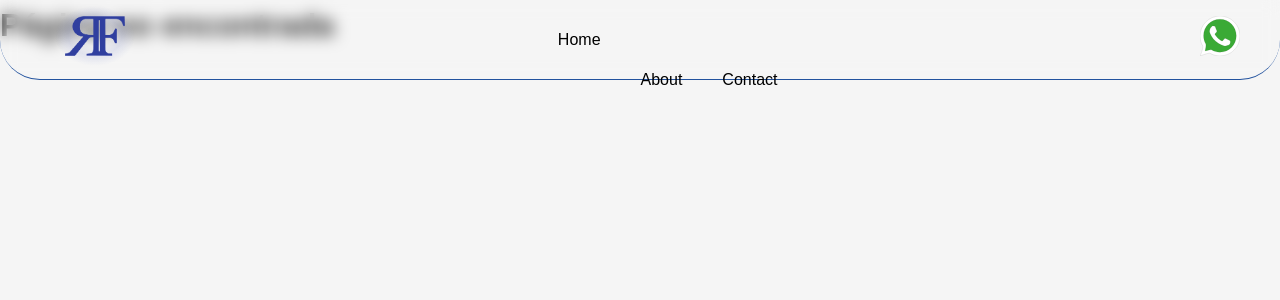
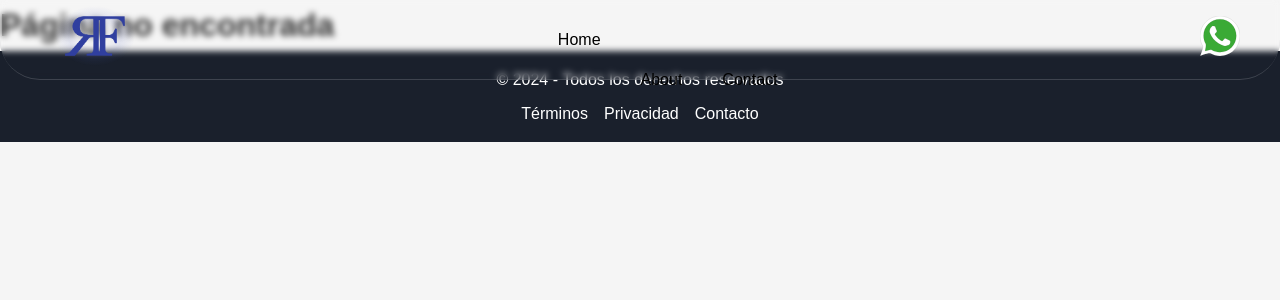
Before and after one commit to JoC204/rf-metalurgica, a React (Create React App) app: page /1 in a window 1280 px wide. Shown: the top 300 px of the page. Built offline with nearby package versions, Linux system fonts and the light colour scheme.

Commit message:
Footer.js
Tambien se creó el archivo CSS para el componente Footer.
Definir links y logo whatsapp.

```diff
--- a/src/App.js
+++ b/src/App.js
@@ -7,6 +7,7 @@ import About from "./components/About"; // Importamos el nuevo componente
 import Contact from "./components/Contact"; // Importamos el nuevo componente
 import PageTemplate from "./components/PageTemplate"; // Importamos el nuevo componente
 import WhatsAppButton from "./components/WhatsAppButton";
+import Footer from "./components/Footer";
 
 const pages = [
   { id: "home", title: "Inicio", content: "Bienvenido a nuestra página principal." },
@@ -24,6 +25,7 @@ const App = () => {
           <Route path="contact" element={<Contact />} />
           <Route path="/:pageId" element={<PageTemplate pages={pages} />} />
         </Routes>
+      <Footer />
       <WhatsAppButton />
     </Router>
   );
--- /dev/null
+++ b/src/Styles/Footer.css
@@ -0,0 +1,37 @@
+.footer {
+    width: 100%;
+    background-color: #1a202c;
+    color: white;
+    padding: 1rem 0;
+    text-align: center;
+    font-size: 0.875rem;
+  }
+
+  .footer-container {
+    max-width: 1200px;
+    margin: 0 auto;
+    padding: 0 1rem;
+  }
+
+  .footer nav {
+    display: flex;
+    justify-content: center;
+    gap: 1rem;
+    margin-top: 0.5rem;
+  }
+
+  .footer a {
+    color: white;
+    text-decoration: none;
+    transition: color 0.3s ease;
+  }
+
+  .footer a:hover {
+    color: #a0aec0;
+  }
+
+  @media (min-width: 768px) {
+    .footer {
+      font-size: 1rem;
+    }
+  }
--- a/src/Styles/Header.css
+++ b/src/Styles/Header.css
@@ -14,12 +14,12 @@
   position: fixed;
   width: 100%;
   border-radius: 0 0 40px 40px;
-  backdrop-filter: blur(8px);
+  backdrop-filter: blur(3px);
   top: 0;
   left: 0;
   transition: transform 0.6s ease; /* Para la transición */
   z-index: 1000;
-  border-bottom: solid 1px #22529e;
+  border-bottom: solid 1px #84888f57;
 }
 
 .header.hidden {
--- /dev/null
+++ b/src/components/Footer.js
@@ -0,0 +1,19 @@
+import React from "react";
+import "../Styles/Footer.css";
+
+const Footer = () => {
+  return (
+    <footer className="footer">
+      <div className="footer-container">
+        <p>&copy; {new Date().getFullYear()} - Todos los derechos reservados</p>
+        <nav>
+          <a href="/">Términos</a>
+          <a href="/">Privacidad</a>
+          <a href="/">Contacto</a>
+        </nav>
+      </div>
+    </footer>
+  );
+};
+
+export default Footer;
```
